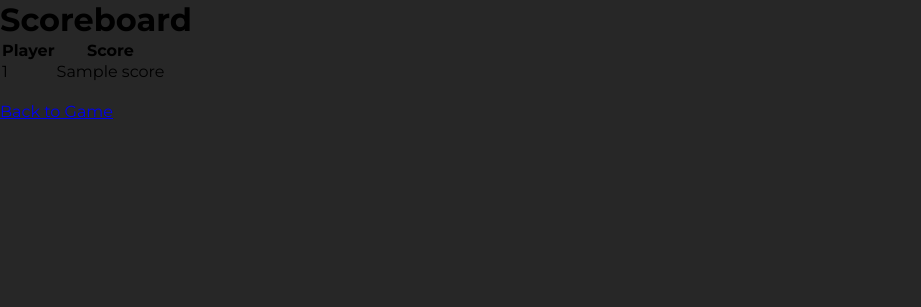
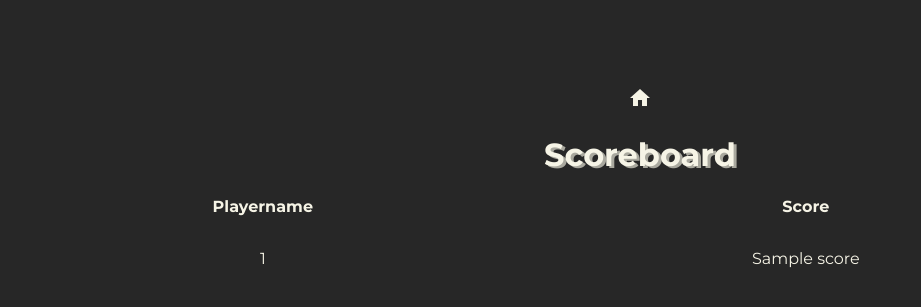
Before and after one commit to RCHennig/Schule-LH, a Flask app: template Bak/flaskNumberGuesser/templates/scores.html in a window 1280 px wide. Shown: the top 307 px of the page, without its empty margins (0-921 px from the left). Run offline with Flask 3, Linux system fonts and the light colour scheme; the template is opened without the code that fills it: most values are stand-ins (such as "Sample title", 1, 10 or a date in 2020).

Commit message:
frontend und endscreen

```diff
--- a/Bak/flaskNumberGuesser/app.py
+++ b/Bak/flaskNumberGuesser/app.py
@@ -44,7 +44,7 @@ def game():
         session["score"] = 0
     if "target_number" not in session:
         session["message"]= "Runde Vorbei"
-        #start_new_round()
+        start_new_round()
 
     if request.method == "POST":
         guess = int(request.form["guess"])
@@ -54,9 +54,9 @@ def game():
             player_name = "Player"  # You can customize this to take player's name as input
             session["score"] += 10
             session["guessScore"] += 1
-            if session["guessScore"]>1: #Anzahl der zu erratenden Zahlen pro Runde
-                save_score(player_name, session["score"])
-                start_new_game()
+            if session["guessScore"]>0: #Anzahl der zu erratenden Zahlen pro Runde
+                return redirect("/endscreen", code=302)
+
             else:
                 start_new_round()
         elif guess < session["target_number"]:
@@ -82,8 +82,8 @@ def scores():
 def menu():
     if "volume" not in session:
         session["volume"] = 0.5
+    mixer.init()
     mixer.music.set_volume(session["volume"])
-    mixer.init()
     mixer.music.load('./music/backgroundMusic.mp3')
     mixer.music.play(999)
     return render_template("menu.html")
@@ -95,7 +95,8 @@ def endscreen():
     mixer.music.set_volume(session["volume"])
 
     if request.method=="POST":
-         playerName = int(request.form["playername"])
+        playerName =(request.form["playername"])
+        save_score(playerName,session["score"])
 
     return render_template("endscreen.html")
 
--- a/Bak/flaskNumberGuesser/static/styles/endscreen.css
+++ b/Bak/flaskNumberGuesser/static/styles/endscreen.css
@@ -22,6 +22,11 @@ h1{
   color: #f6f4e6;
   padding-bottom: 10px;
 }
+
+.material-icons{
+  color: #f6f4e6;
+}
+
 .gbtn{
   font-family: "Montserrat", sans-serif;
   background: #272727;
--- a/Bak/flaskNumberGuesser/static/styles/options.css
+++ b/Bak/flaskNumberGuesser/static/styles/options.css
@@ -9,14 +9,16 @@ body {
     background: #272727;
     color: #f6f4e6;
     font-family: "Montserrat", sans-serif;
+    text-align: center;
 }
 
 .material-icons{
+  margin-top: 5%;
   color: #f6f4e6;
 }
 
 h1{
-  margin-top: 7.5%;
+  margin-top: 2.5%;
   margin-bottom: 2%;
   text-align: center;
 }
--- a/Bak/flaskNumberGuesser/static/styles/scores.css
+++ b/Bak/flaskNumberGuesser/static/styles/scores.css
@@ -8,5 +8,27 @@
 
 body {
   background: #272727;
-  font-family: "Montserrat", sans-serif;
+  color: #f6f4e6;
+  text-align: center;
+  font-family: "Montserrat", sans-serif !important;
+  line-height: 50px;
+  position: absolute;
+  top: 10%;
+  width: 100%;
 }
+
+.material-icons{
+  color: #f6f4e6;
+}
+
+h1{
+  filter: drop-shadow(3.5px 2px 0.25px #a9a89e);
+}
+
+table {
+  width: 85%;
+}
+
+td {
+  text-align: center;
+}
--- a/Bak/flaskNumberGuesser/templates/endscreen.html
+++ b/Bak/flaskNumberGuesser/templates/endscreen.html
@@ -1,16 +1,18 @@
 <!DOCTYPE html>
 <html>
 <head>
+    <link rel="stylesheet" href="https://fonts.googleapis.com/icon?family=Material+Icons">
     <link rel="stylesheet" href="{{ url_for('static',filename='styles/endscreen.css') }}">
 </head>
 <body>
+    <a href="/"><i class="material-icons">home</i></a>
     <div class="bg-image"></div>
     <div class="bg-text">
       <h1>Game Over!</h1>
       <form class="submitForm" method="POST">
         <label class="lbl" for="guess">Enter your Name:</label>
         <br>
-        <input class="inpt" type="string" name="playername" required>
+        <input class="inpt" type="text" name="playername" required>
         <br>
         <button class="gbtn" type="submit">Send Name</button>
     </form>
--- a/Bak/flaskNumberGuesser/templates/game.html
+++ b/Bak/flaskNumberGuesser/templates/game.html
@@ -5,6 +5,7 @@
     <link rel="stylesheet" href="{{ url_for('static',filename='styles/game.css') }}">
 </head>
 <body>
+    <a href="/"><i class="material-icons">home</i></a>
     <h1>Number Guessing Game</h1>
     <p>{{ message }}</p>
     <p>Your score: {{ score }}</p>
--- a/Bak/flaskNumberGuesser/templates/scores.html
+++ b/Bak/flaskNumberGuesser/templates/scores.html
@@ -2,15 +2,19 @@
 <html>
 <head>
     <title>Number Guessing Game - Scores</title>
+    <link rel="stylesheet" href="https://fonts.googleapis.com/icon?family=Material+Icons">
     <link rel="stylesheet" href="{{ url_for('static',filename='styles/scores.css') }}">
 </head>
 <body>
+    <a href="/"><i class="material-icons">home</i></a>
     <h1>Scoreboard</h1>
     <table>
-        <tr>
-            <th>Player</th>
-            <th>Score</th>
-        </tr>
+        <thead>
+            <tr>
+                <th>Playername</th>
+                <th>Score</th>
+            </tr>
+        </thead>
         {% for score in scores %}
         <tr>
             <td>{{ score[0] }}</td>
@@ -18,7 +22,5 @@
         </tr>
         {% endfor %}
     </table>
-    <br>
-    <a href="{{ url_for('game') }}">Back to Game</a>
 </body>
 </html>
```
